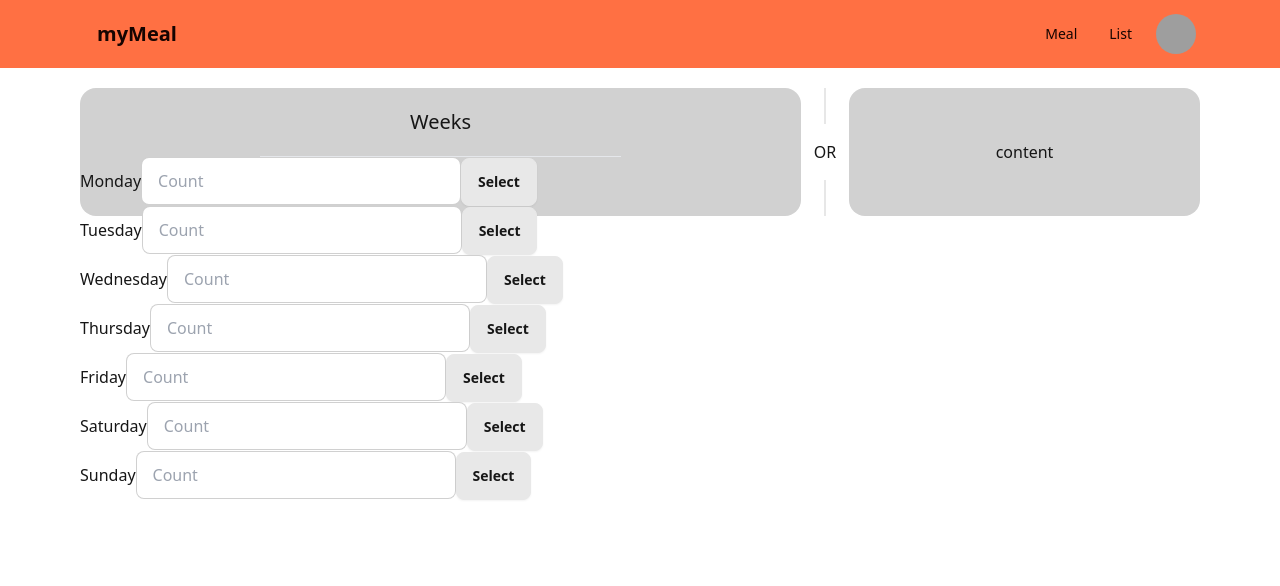
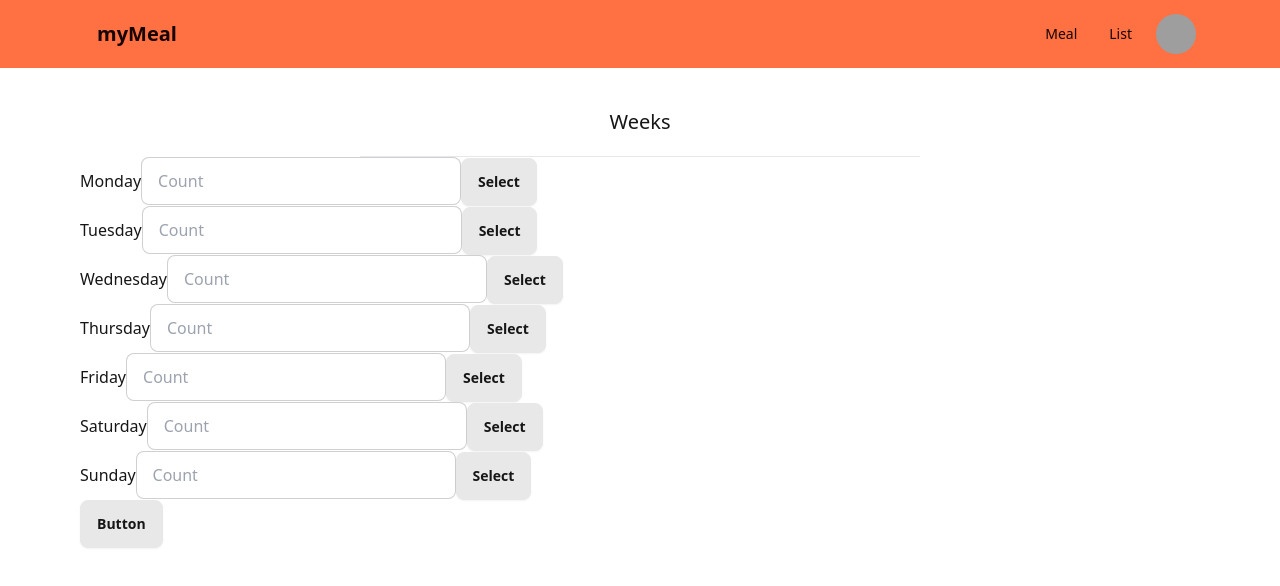
Before and after one commit to TobiasBlankJohansson/meal-fullstack-app, a React (Vite) app in the folder frontend/: page / in a window 1280 px wide. Shown: the top 586 px of the page. Built offline with nearby package versions, Linux system fonts and the light colour scheme; grey boxes are pictures that could not be loaded.

Commit message:
refa:rafactor meal by removing devider

```diff
--- a/frontend/src/components/Meal/Meal.tsx
+++ b/frontend/src/components/Meal/Meal.tsx
@@ -6,15 +6,7 @@ export function Meal() {
     <>
       <Navbar></Navbar>
       <main className="mx-20 mt-5">
-        <div className="flex w-full flex-col lg:flex-row">
-          <div className="card bg-base-300 rounded-box h-32 flex-grow">
-            <MealWeek></MealWeek>
-          </div>
-          <div className="divider lg:divider-horizontal">OR</div>
-          <div className="card bg-base-300 rounded-box grid h-32 flex-grow place-items-center">
-            content
-          </div>
-        </div>
+        <MealWeek></MealWeek>
       </main>
     </>
   );
--- a/frontend/src/components/Meal/MealWeek.tsx
+++ b/frontend/src/components/Meal/MealWeek.tsx
@@ -22,6 +22,7 @@ export function MealWeek() {
           return <WeekFormItem day={day}></WeekFormItem>;
         })}
       </form>
+      <button className="btn">Button</button>
     </section>
   );
 }
```
